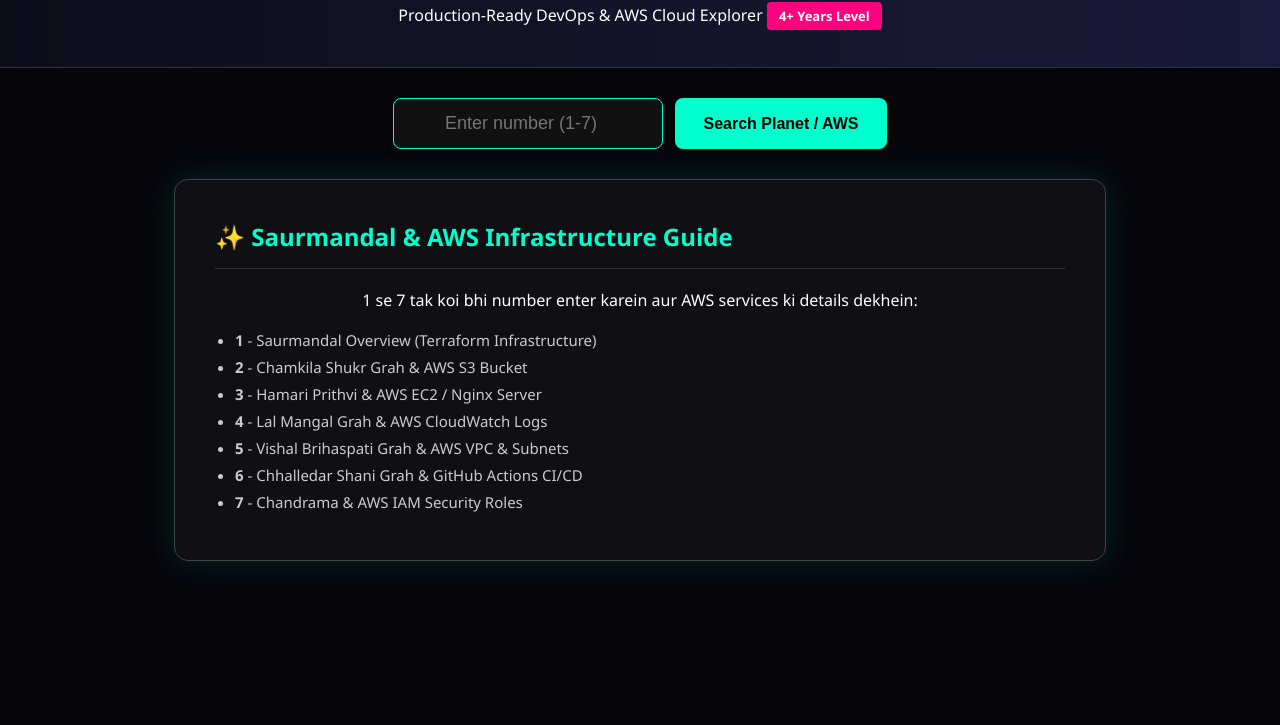
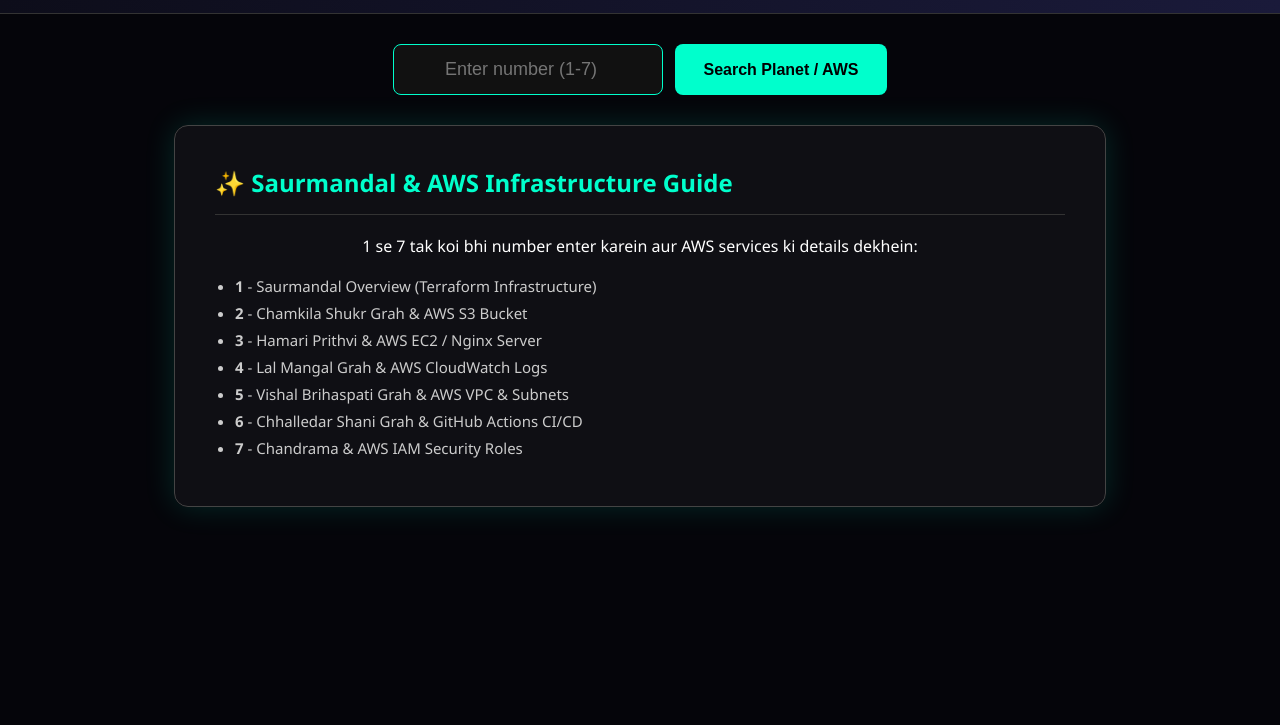
Before and after one commit to jyotirajput2112/SolarSphere, a plain HTML site: page index.html in a window 1280 px wide. Shown: the part 75-800 px from the top of the page. Drawn offline with Linux system fonts and the light colour scheme.

Commit message:
Add files via upload

```diff
--- a/index.html
+++ b/index.html
@@ -11,7 +11,6 @@
 
     <header>
         <h1>🌌 SolarSphere / Source Urja</h1>
-        <p>Production-Ready DevOps & AWS Cloud Explorer <span class="badge">4+ Years Level</span></p>
     </header>
 
     <div class="container">
```
